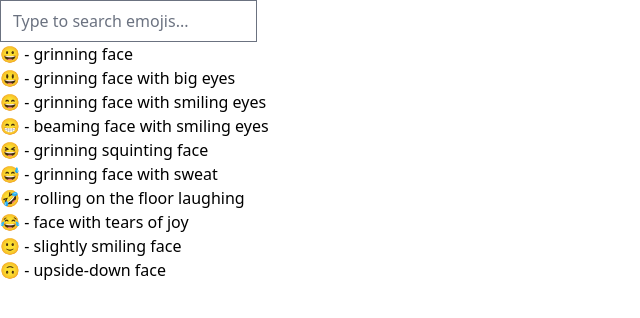
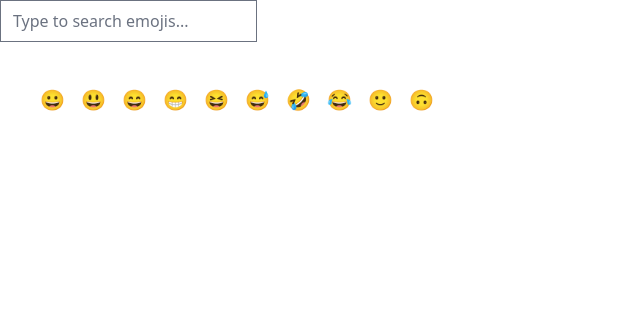
Before and after one commit to macromanhq/emoji-search, a Vue app: page / in a window 1280 px wide. Shown: the top 318 px of the page, without its empty margins (0-640 px from the left). Built offline with nearby package versions, Linux system fonts and the light colour scheme.

Commit message:
Search bar improved

```diff
--- a/src/components/SearchResults.vue
+++ b/src/components/SearchResults.vue
@@ -1,11 +1,16 @@
 <template>
-    <div>
-      <ul>
-        <li v-for="emoji in emojis" :key="emoji.index" @click="copyToClipboard(emoji.emoji)">
-          {{ emoji.emoji }} - {{ emoji.name }}
-        </li>
-      </ul>
+  <main>
+    <div class="mx-auto max-w-7xl py-6 sm:px-6 lg:px-8">
+    <div class="results mt-3">
+      <div class="flex justify-normal flex-wrap">
+        <div class="cursor-pointer hover:bg-gray-700 p-2 rounded text-xl antialiased" v-for="emoji in emojis" :key="emoji.index" @click="copyToClipboard(emoji.emoji)">
+          {{ emoji.emoji }}
+        </div>
+
+      </div>
     </div>
+    </div>
+    </main>
   </template>
 
   <script>
```
